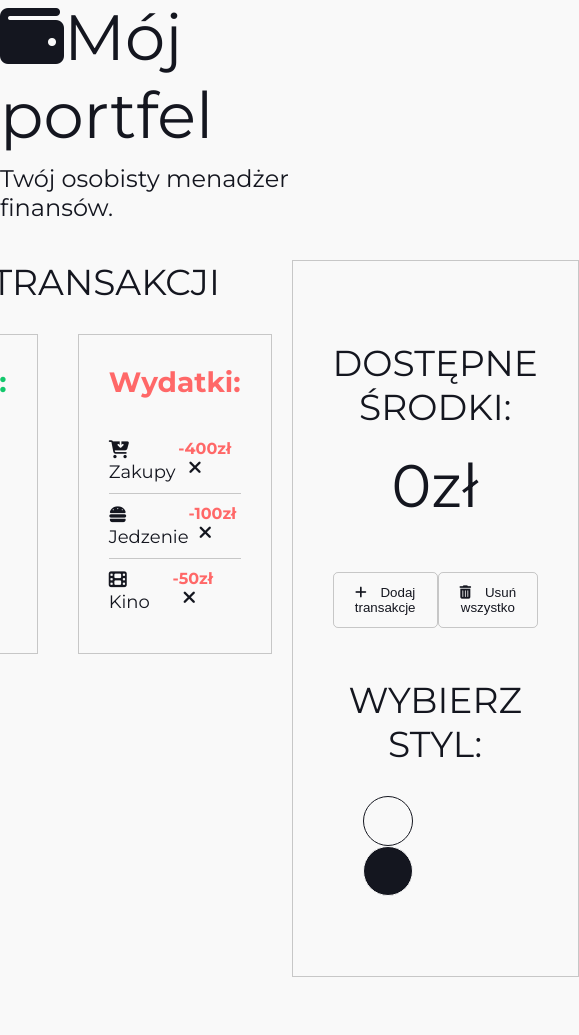
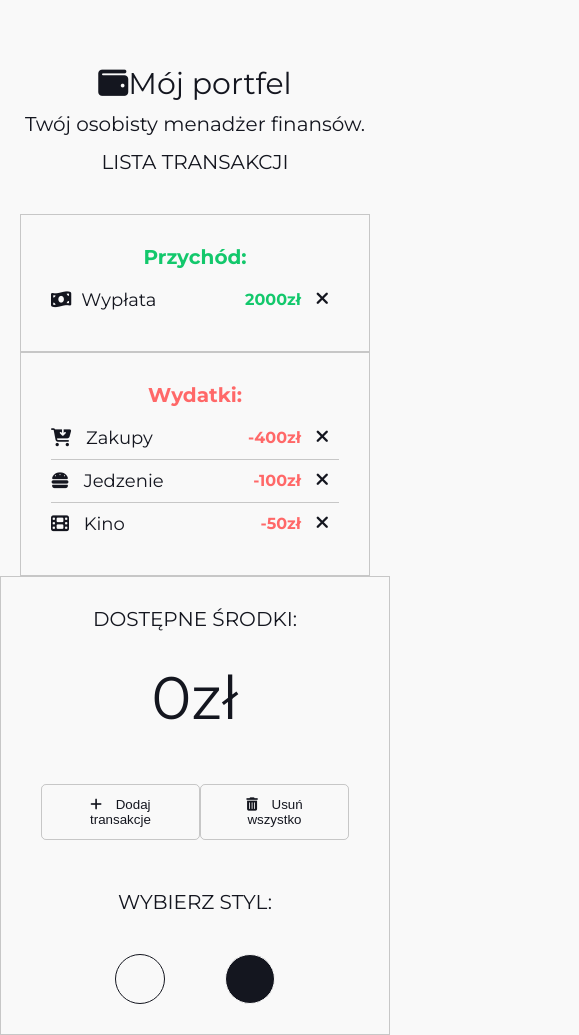
Before and after one commit to marcinjasinski71/expenses-tracker, a plain HTML site: page index.html in a window 390 px wide. Shown: the whole page, 579 px wide, since content can reach past the window. Before the commit the page ends 977 px from the top, so only its background shows below. Drawn offline with Linux system fonts and the light colour scheme.

Commit message:
scss for mobiles

```diff
--- a/style/style.scss
+++ b/style/style.scss
@@ -23,16 +23,16 @@ header {
 	align-items: center;
 	flex-direction: column;
 	margin-bottom: 40px;
-	height: 220px;
+	height: 100px;
 
 	h1 {
 		margin-bottom: 10px;
-		font-size: 64px;
+		font-size: 40px;
 		font-weight: 200;
 	}
 
 	p {
-		font-size: 24px;
+		font-size: 20px;
 	}
 }
 
@@ -116,7 +116,7 @@ h2.title {
 
 // options
 .options {
-	padding: 80px 40px;
+	padding: 30px 40px;
 	width: 500px;
 	border: 1px solid $border-color;
 
@@ -242,3 +242,73 @@ h2.title {
 		}
 	}
 }
+
+//===========================================================================================
+// MEDIA
+
+@media (max-width: 576px) {
+	header {
+		height: 150px;
+		margin-bottom: 0;
+
+		h1 {
+			font-size: 30px;
+		}
+		p {
+			font-size: 20px;
+		}
+	}
+
+	main {
+		flex-wrap: wrap;
+
+		.transactions {
+			h3 {
+				margin-bottom: 10px;
+				font-size: 20px;
+			}
+		}
+		.transaction-list {
+			flex-wrap: wrap;
+		}
+		.income-area,
+		.expenses-area {
+			width: 90%;
+		}
+
+		.transaction {
+			display: flex;
+			justify-content: space-between;
+			padding: 10px 0;
+			border-bottom: 1px solid $border-color;
+
+			&-name {
+				font-size: 18px;
+			}
+			i {
+				margin-right: 10px;
+			}
+		}
+
+		h2.title {
+			margin-bottom: 40px;
+			font-size: 20px;
+		}
+	}
+}
+
+@media (max-width: 768px) {
+	h1 {
+		margin-top: 50px;
+	}
+	.color-buttons {
+		display: flex;
+	}
+
+	.transaction {
+		display: flex;
+		flex-direction: row;
+		padding: 10px 0;
+		border-bottom: 1px solid $border-color;
+	}
+} ;
```
Also changed, not shown: css/style.css, 1 other file.
